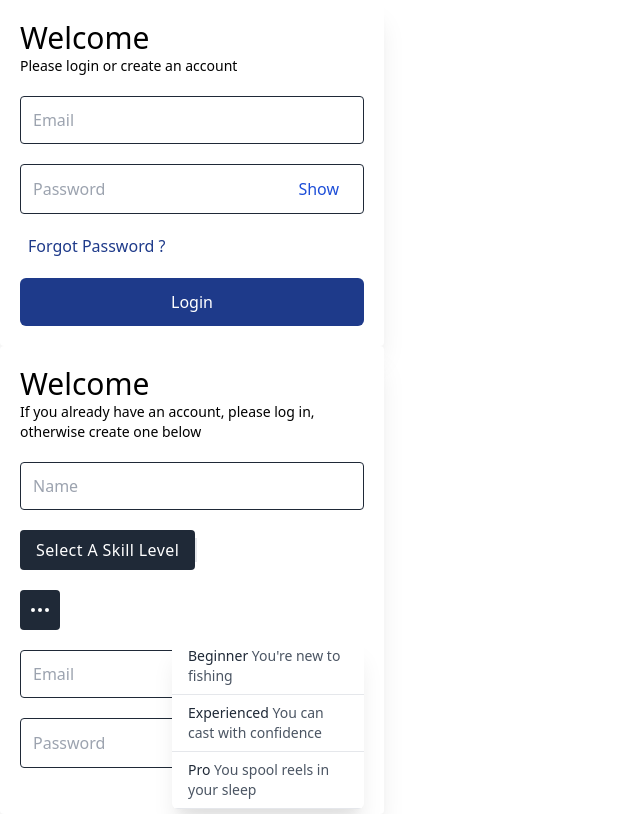
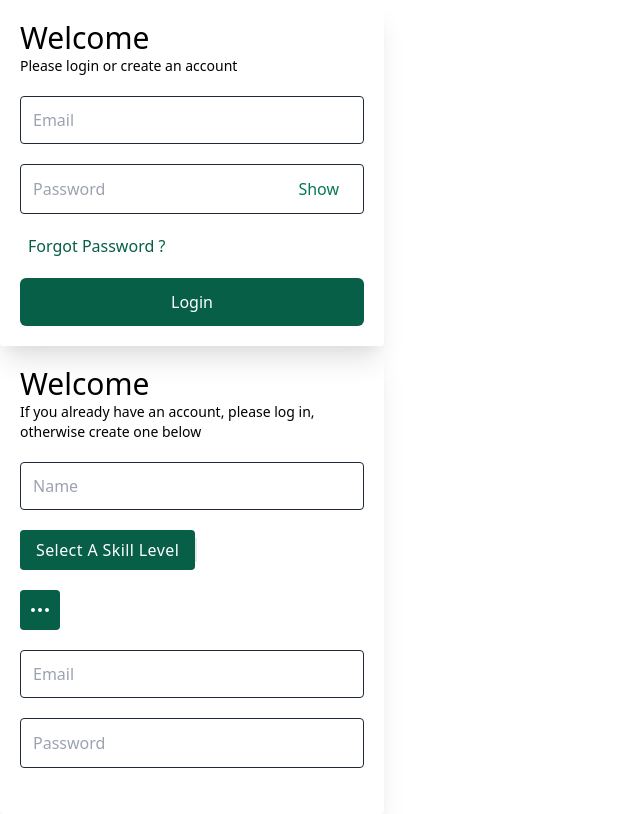
Before and after one commit to carterVenne/Gone_Fishin, a React (Create React App) app in the folder gonefishin/: page /#/Login in a window 1280 px wide. Shown: the whole page, without its empty margins (0-640 px from the left). Built offline with nearby package versions, Linux system fonts and the light colour scheme; what google-maps-react would draw is missing.

Commit message:
applied green to login components

```diff
--- a/gonefishin/src/components/AccountCreationCard.js
+++ b/gonefishin/src/components/AccountCreationCard.js
@@ -3,7 +3,7 @@ import AccountCreationForm from "./AccountCreationForm";
 import '../styles/main.css';
 
 function AccountCreationCard() {
-    return <div className="h-auto bg-white flex flex-col space-y-10 object-right items-right">
+    return <div className="h-auto bg-gray flex flex-col space-y-10 object-right items-right">
         <AccountCreationForm/>
     </div>
 }
--- a/gonefishin/src/components/AccountCreationForm.js
+++ b/gonefishin/src/components/AccountCreationForm.js
@@ -7,18 +7,18 @@ import AccountCreationBtn from "./AccountCreationBtn";
 function AccountCreationForm() {
     const { loginWithRedirect } = useAuth0();
     return(
-        <div className="bg-white w-96 shadow-xl rounded p-5">
+        <div className="bg-brown w-96 shadow-xl rounded p-5">
             <h1 className="text-3xl font-medium">Welcome</h1>
                 <p className="text-sm">If you already have an account, please log in, otherwise create one below</p>
 
                 <form className="space-y-5 mt-5">
                 <input type="text" className="w-full h-12 border border-gray-800 rounded px-3" placeholder="Name" />
-                <button className="py-2 px-4 capitalize tracking-wide bg-gray-800 text-white font-medium rounded hover:bg-gray-700 focus:outline-none focus:bg-gray-700">Select a skill level</button>
+                <button className="py-2 px-4 capitalize tracking-wide bg-green-800 text-white font-medium rounded hover:bg-gray-700 focus:outline-none focus:bg-gray-700">Select a skill level</button>
 
 <span className="border"></span>
 
-<div x-data="{ dropdownOpen: true }" className="relative">
-  <button OnClick="dropdownOpen = !dropdownOpen" className="relative z-10 block bg-gray-800 rounded p-2 hover:bg-gray-700 focus:outline-none focus:bg-gray-700">
+<div x-data="{ dropdownOpen: false }" className="relative">
+  <button OnClick="dropdownOpen = !dropdownOpen" className="relative z-10 block bg-green-800 rounded p-2 hover:bg-gray-700 focus:outline-none focus:bg-gray-700">
     <svg className="h-6 w-6 text-white" xmlns="http://www.w3.org/2000/svg" fill="none" viewBox="0 0 24 24" stroke="currentColor">
       <path stroke-linecap="round" stroke-linejoin="round" stroke-width="2" d="M5 12h.01M12 12h.01M19 12h.01M6 12a1 1 0 11-2 0 1 1 0 012 0zm7 0a1 1 0 11-2 0 1 1 0 012 0zm7 0a1 1 0 11-2 0 1 1 0 012 0z" />
     </svg>
@@ -26,16 +26,15 @@ function AccountCreationForm() {
 
   <div x-show="dropdownOpen" OnClick="dropdownOpen = false" className="fixed inset-0 h-full w-full z-10"></div>
 
-  <div x-show="dropdownOpen" className="absolute right-0 mt-2 w-48 bg-white rounded-md overflow-hidden shadow-xl z-20">
-    <a href="" className="block px-4 py-2 text-sm text-gray-800 border-b hover:bg-gray-200">Beginner <span className="text-gray-600">You're new to fishing</span></a>
-    <a href="" className="block px-4 py-2 text-sm text-gray-800 border-b hover:bg-gray-200">Experienced <span className="text-gray-600">You can cast with confidence</span></a>
-    <a href="" className="block px-4 py-2 text-sm text-gray-800 border-b hover:bg-gray-200">Pro <span className="text-gray-600">You spool reels in your sleep</span></a>
-  </div>
+  {/* <div x-show="dropdownOpen" className="absolute right-0 mt-2 w-48 bg-white rounded-md overflow-hidden shadow-xl z-20">
+    <a href="" className="block px-4 py-2 text-sm text-gray-800 border-b hover:bg-gray-200">Beginner <span className="text-gray-600">(You're new to fishing)</span></a>
+    <a href="" className="block px-4 py-2 text-sm text-gray-800 border-b hover:bg-gray-200">Experienced <span className="text-gray-600">(You can cast with confidence)</span></a>
+    <a href="" className="block px-4 py-2 text-sm text-gray-800 border-b hover:bg-gray-200">Pro <span className="text-gray-600">(You spool reels in your sleep)</span></a>
+  </div> */}
 </div>
                     <input type="text" className="w-full h-12 border border-gray-800 rounded px-3" placeholder="Email" />
                      <div className="w-full flex items-center border border-gray-800 rounded px-3">
                     <input type="text" className="w-4/5 h-12" placeholder="Password" />
-                    <span className="text-blue-700 hover:bg-blue-400 rounded-md px-3">Show</span>
             </div>
 
             <AccountCreationBtn/>
--- a/gonefishin/src/components/LoginForm.js
+++ b/gonefishin/src/components/LoginForm.js
@@ -5,7 +5,7 @@ import '../styles/main.css';
 function LoginForm() {
     const { loginWithRedirect } = useAuth0();
     return(
-            <div className="bg-white w-96 shadow-xl rounded p-5">
+            <div className="bg-brown w-96 shadow-xl rounded p-5">
                 <h1 className="text-3xl font-medium">Welcome</h1>
                     <p className="text-sm">Please login or create an account</p>
 
@@ -13,14 +13,14 @@ function LoginForm() {
                         <input type="text" class="w-full h-12 border border-gray-800 rounded px-3" placeholder="Email" />
                          <div className="w-full flex items-center border border-gray-800 rounded px-3">
                         <input type="text" class="w-4/5 h-12" placeholder="Password" />
-                        <span className="text-blue-700 hover:bg-blue-400 rounded-md px-3">Show</span>
+                        <span className="text-green-700 hover:bg-blue-400 rounded-md px-3">Show</span>
                 </div>
 
                     <div class="">
-                        <a href="#!" className="font-medium text-blue-900 hover:bg-blue-300 rounded-md p-2">Forgot Password ?</a>
+                        <a href="#!" className="font-medium text-green-800 hover:bg-blue-300 rounded-md p-2">Forgot Password ?</a>
                     </div>
 
-                <button onClick={() => loginWithRedirect()} class="text-center w-full bg-blue-900 rounded-md text-white py-3 font-medium">Login</button>
+                <button onClick={() => loginWithRedirect()} class="text-center w-full bg-green-800 rounded-md text-white py-3 font-medium">Login</button>
             </form>
          </div>
     );
```
